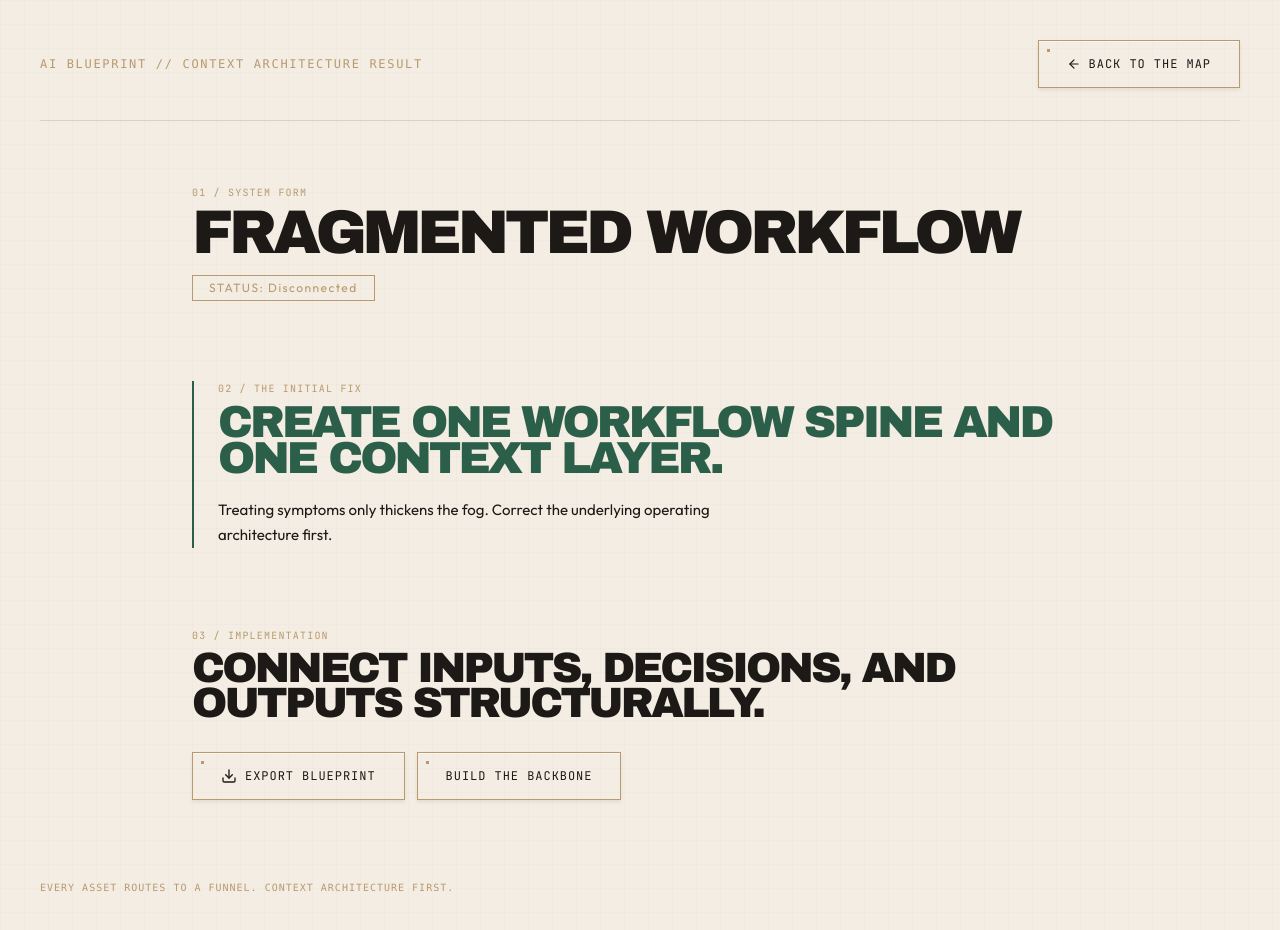
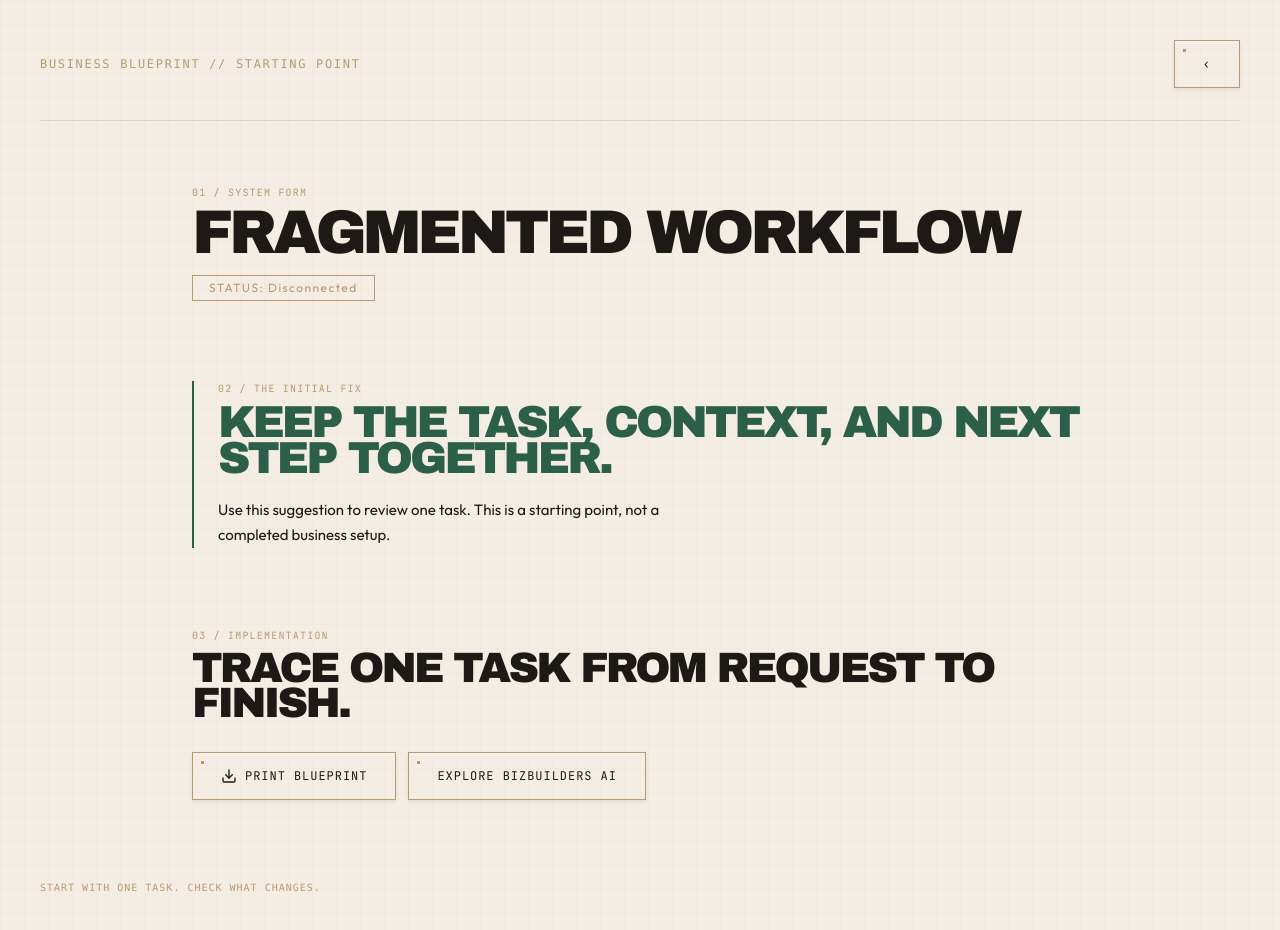
Before and after one commit to erikhinla/tbtx-next-ecosystem, a Next.js app: page /diagnostic/blueprint in a window 1280 px wide. Shown: the top 930 px of the page. Built offline with nearby package versions, Linux system fonts and the light colour scheme.

Commit message:
Complete public journey copy pass

```diff
--- a/src/app/diagnostic/blueprint/page.tsx
+++ b/src/app/diagnostic/blueprint/page.tsx
@@ -11,25 +11,25 @@ const archetypeMap: Record<Archetype, { name: string, status: string, fix: strin
     name: "Tool Overload",
     status: "Fragmented",
     fix: "Consolidate tools and remove duplicate steps.",
-    next: "Reduce stack complexity before applying automation."
+    next: "Remove duplicate steps before adding automation."
   },
   bottleneckOperator: {
     name: "Bottleneck Operator",
     status: "Owner-Dependent",
-    fix: "Externalize decisions and standardize handoffs.",
-    next: "Remove single-point dependency from operations."
+    fix: "Write down decisions and make handoffs clear.",
+    next: "Make it possible for someone else to pick up the work."
   },
   fragmentedWorkflow: {
     name: "Fragmented Workflow",
     status: "Disconnected",
-    fix: "Create one workflow spine and one context layer.",
-    next: "Connect inputs, decisions, and outputs structurally."
+    fix: "Keep the task, context, and next step together.",
+    next: "Trace one task from request to finish."
   },
   executionStall: {
     name: "Execution Stall",
     status: "Stalled",
-    fix: "Define completion triggers and close open loops.",
-    next: "Move from reactive work to structured progression."
+    fix: "Define what finished means and who takes the next step.",
+    next: "Give one unfinished task an owner and a next action."
   }
 };
 
@@ -42,9 +42,9 @@ function BlueprintContent() {
   return (
     <main className="min-h-[100dvh] bg-[#F4EDE3] text-[#1C1916] paper-bg p-5 md:p-10 font-body">
       <header className="flex justify-between items-center pb-8 border-b border-[#D8D2C5] mb-12 md:mb-16">
-        <div className="font-mono text-xs uppercase tracking-[0.14em] text-[#B89A6E]">AI BLUEPRINT // CONTEXT ARCHITECTURE RESULT</div>
-        <Link href="/tbtx" className="engineered-control text-[10px]">
-          <ArrowLeft className="w-3.5 h-3.5" /> BACK TO THE MAP
+        <div className="font-mono text-xs uppercase tracking-[0.14em] text-[#B89A6E]">BUSINESS BLUEPRINT // STARTING POINT</div>
+        <Link href="/bbm" className="engineered-control text-[10px]" aria-label="Back to intake">
+          <span aria-hidden="true">‹</span>
         </Link>
       </header>
 
@@ -58,7 +58,7 @@ function BlueprintContent() {
         <section className="border-l-2 border-[#2C5F4A] pl-6">
           <div className="blueprint-label mb-2">02 / THE INITIAL FIX</div>
           <h2 className="type-macro text-[clamp(1.85rem,5.8vw,2.8rem)] leading-[0.9] text-[#2C5F4A]">{data.fix}</h2>
-          <p className="mt-5 max-w-[52ch] text-[15px] leading-[1.7]">Treating symptoms only thickens the fog. Correct the underlying operating architecture first.</p>
+          <p className="mt-5 max-w-[52ch] text-[15px] leading-[1.7]">Use this suggestion to review one task. This is a starting point, not a completed business setup.</p>
         </section>
 
         <section>
@@ -67,21 +67,21 @@ function BlueprintContent() {
 
           <div className="flex flex-col sm:flex-row gap-3 mt-8">
             <button onClick={() => window.print()} className="engineered-control">
-              <Download className="w-4 h-4" /> EXPORT BLUEPRINT
+              <Download className="w-4 h-4" /> PRINT BLUEPRINT
             </button>
-            <Link href="/bbai" className="engineered-control">BUILD THE BACKBONE</Link>
+            <Link href="/bbai" className="engineered-control">EXPLORE BIZBUILDERS AI</Link>
           </div>
         </section>
       </div>
 
-      <footer className="mt-20 text-[10px] font-mono text-[#B89A6E] tracking-[0.1em]">EVERY ASSET ROUTES TO A FUNNEL. CONTEXT ARCHITECTURE FIRST.</footer>
+      <footer className="mt-20 text-[10px] font-mono text-[#B89A6E] tracking-[0.1em]">START WITH ONE TASK. CHECK WHAT CHANGES.</footer>
     </main>
   );
 }
 
 export default function BlueprintPage() {
   return (
-    <Suspense fallback={<div className="h-screen w-full bg-[#F4EDE3] flex items-center justify-center font-mono text-xs tracking-[0.1em]">COMPILING BLUEPRINT...</div>}>
+    <Suspense fallback={<div className="h-screen w-full bg-[#F4EDE3] flex items-center justify-center font-mono text-xs tracking-[0.1em]">LOADING BLUEPRINT...</div>}>
       <BlueprintContent />
     </Suspense>
   );
```
